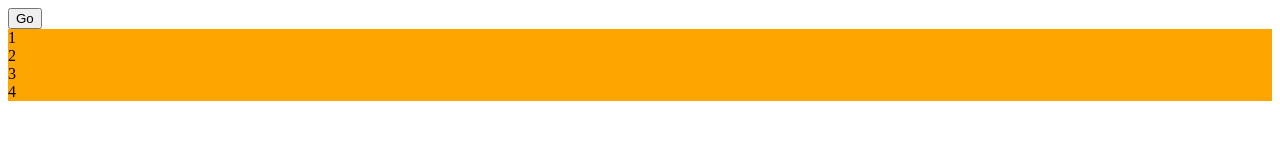
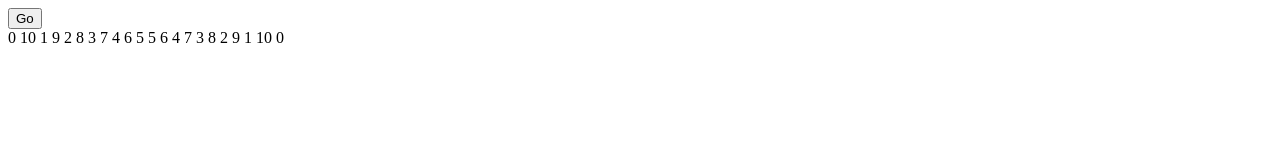
Before and after one commit to Konstantinov-D/tasks-for-js-courses, a plain HTML site: page index.html in a window 1280 px wide. Both pictures are taken after a click on the button "Go". Drawn offline with Linux system fonts and the light colour scheme.

Commit message:
раздел 5 циклы task 15

```diff
--- a/index.html
+++ b/index.html
@@ -13,11 +13,6 @@
     <input type="number" class="inp2"> -->
     <button>Go</button>
 
-    <div class="item">1</div>
-    <div class="item">2</div>
-    <div class="item">3</div>
-    <div class="item">4</div>
-
     <div class="out"></div>
 
     <script src="script.js"></script>
--- a/script.js
+++ b/script.js
@@ -42,24 +42,28 @@
 
 
 
-// Task 11
-// Кнопка b-11 запускает функцию t11. Функция должна: получить все div.div-11 перебрать их с помощью цикла. Обращение к div выглядит так elem[i] вывести в out-11 содержимое каждого блока. Разделитель - пробел. В результате должно получиться так:
+// Task 15
+// Кнопка b-15 запускает функцию t15 Функция должна выводить следующую последовательность в out-15:
 
-// one 3 4 two
+// 10 0 9 1 8 2 7 3 6 4 5 5 4 6 3 7 2 8 1 9 0 10
+// Для вывода использовать цикл.
 
 
-let div = document.querySelectorAll('.item')
+// let div = document.querySelectorAll('.item')
 let out = document.querySelector('.out');
 let button = document.querySelector('button');
 // let input1 = document.querySelector('.inp1');
 // let input2 = document.querySelector('.inp2');
 
+res = '';
+button.onclick = () => {
 
-button.onclick = () => {
-  for (let i = 0; i < div.length; i++ ){
-    div[i].style.background = 'orange';
-    console.log(div[i]);
+  for (let i = 0; i < 11; i++) {
+    console.log(10-i);
+    console.log(i);
+    res += i + ' ' + (10-i) + ' ';
   }
+  out.innerHTML = res;
 }
 
 
```
